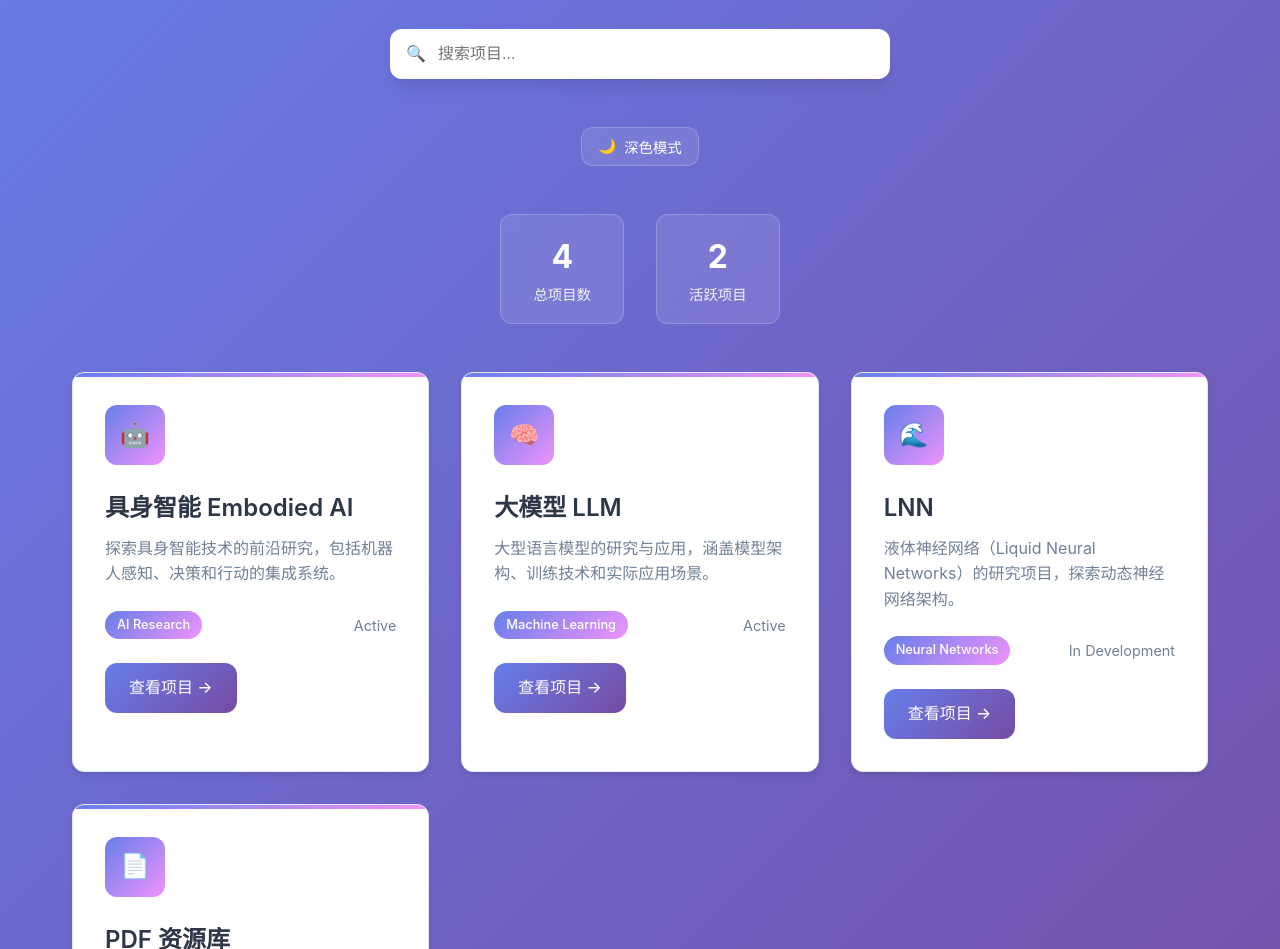
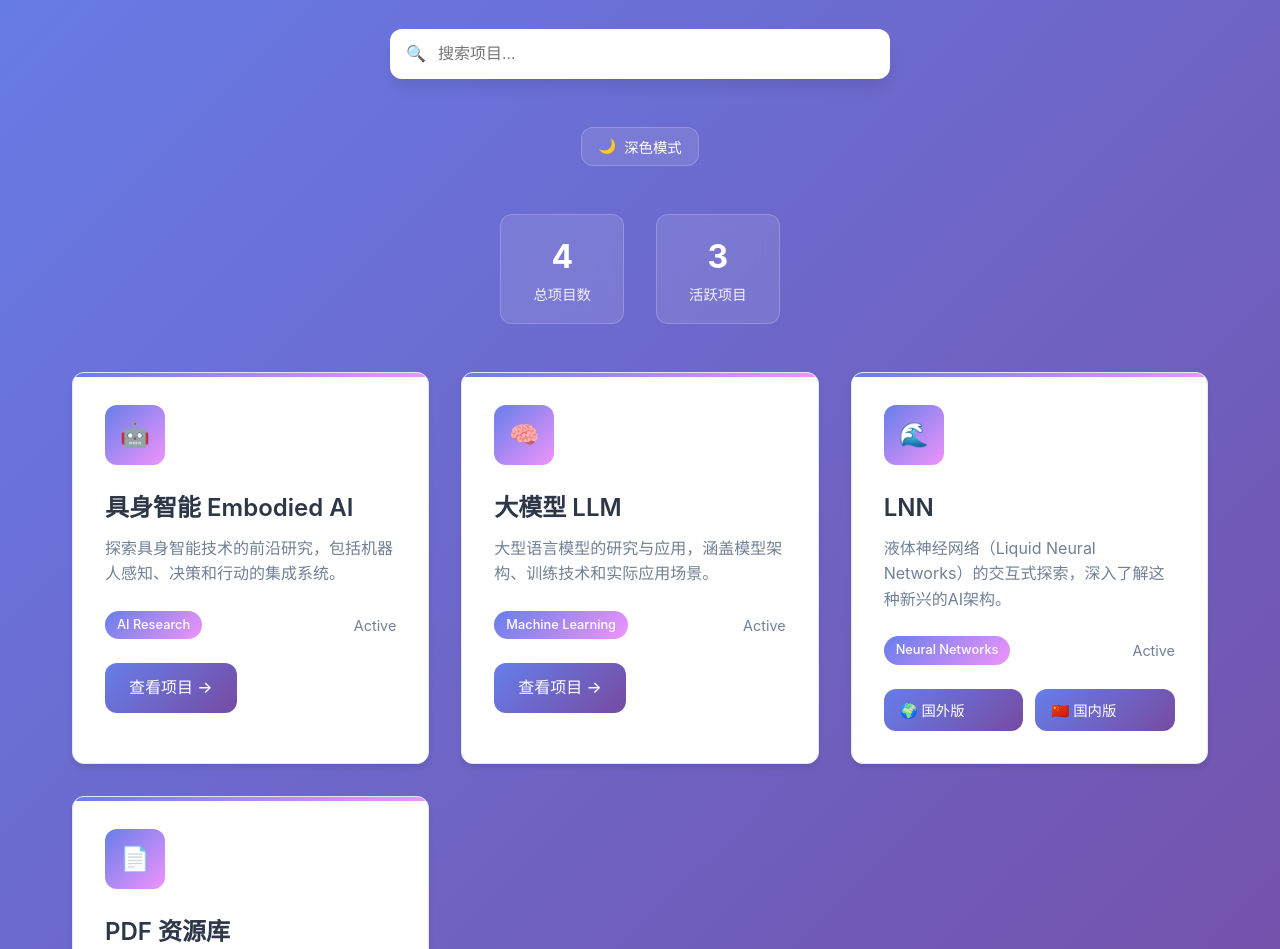
Before and after one commit to Chi-hong22/website-report, a plain HTML site: page index.html in a window 1280 px wide. Shown: the part 151-1100 px from the top of the page. Drawn offline with Linux system fonts and the light colour scheme.

Commit message:
feat.projects: 增加 LNN 项目国内外版本链接
- 在 LNN 项目中添加了国内外两个版本的链接
- 新增 project-links 类样式，用于展示多个项目链接
- 修改了项目卡片模板，以支持多个链接的显示

```diff
--- a/index.html
+++ b/index.html
@@ -250,6 +250,20 @@
             box-shadow: 0 8px 15px rgba(102, 126, 234, 0.4);
         }
 
+        .project-links {
+            display: flex;
+            gap: 0.75rem;
+            flex-wrap: wrap;
+        }
+
+        .project-links .project-link {
+            flex: 1;
+            min-width: 120px;
+            text-align: center;
+            font-size: 0.9rem;
+            padding: 0.6rem 1rem;
+        }
+
         .no-results {
             text-align: center;
             color: white;
@@ -396,12 +410,24 @@
             },
             {
                 name: 'LNN',
-                description: '液体神经网络（Liquid Neural Networks）的研究项目，探索动态神经网络架构。',
+                description: '液体神经网络（Liquid Neural Networks）的交互式探索，深入了解这种新兴的AI架构。',
                 path: 'LNN/index.html',
                 type: 'Neural Networks',
-                status: 'In Development',
+                status: 'Active',
                 icon: '🌊',
-                category: 'Research'
+                category: 'Research',
+                links: [
+                    {
+                        name: '国外版',
+                        url: 'LNN/index.html',
+                        icon: '🌍'
+                    },
+                    {
+                        name: '国内版',
+                        url: 'https://mcp.edgeone.site/share/8muuQLZl3nkE76G8dzwNE',
+                        icon: '🇨🇳'
+                    }
+                ]
             },
             {
                 name: 'PDF 资源库',
@@ -483,9 +509,18 @@
                             <span class="project-type">${project.type}</span>
                             <span class="project-status">${project.status}</span>
                         </div>
-                        <a href="${project.path}" class="project-link">
-                            查看项目 →
-                        </a>
+                        ${project.links ?
+                            `<div class="project-links">
+                                ${project.links.map(link =>
+                                    `<a href="${link.url}" class="project-link" title="${link.name}">
+                                        ${link.icon} ${link.name}
+                                    </a>`
+                                ).join('')}
+                            </div>` :
+                            `<a href="${project.path}" class="project-link">
+                                查看项目 →
+                            </a>`
+                        }
                     </div>
                 `).join('');
             }
```
